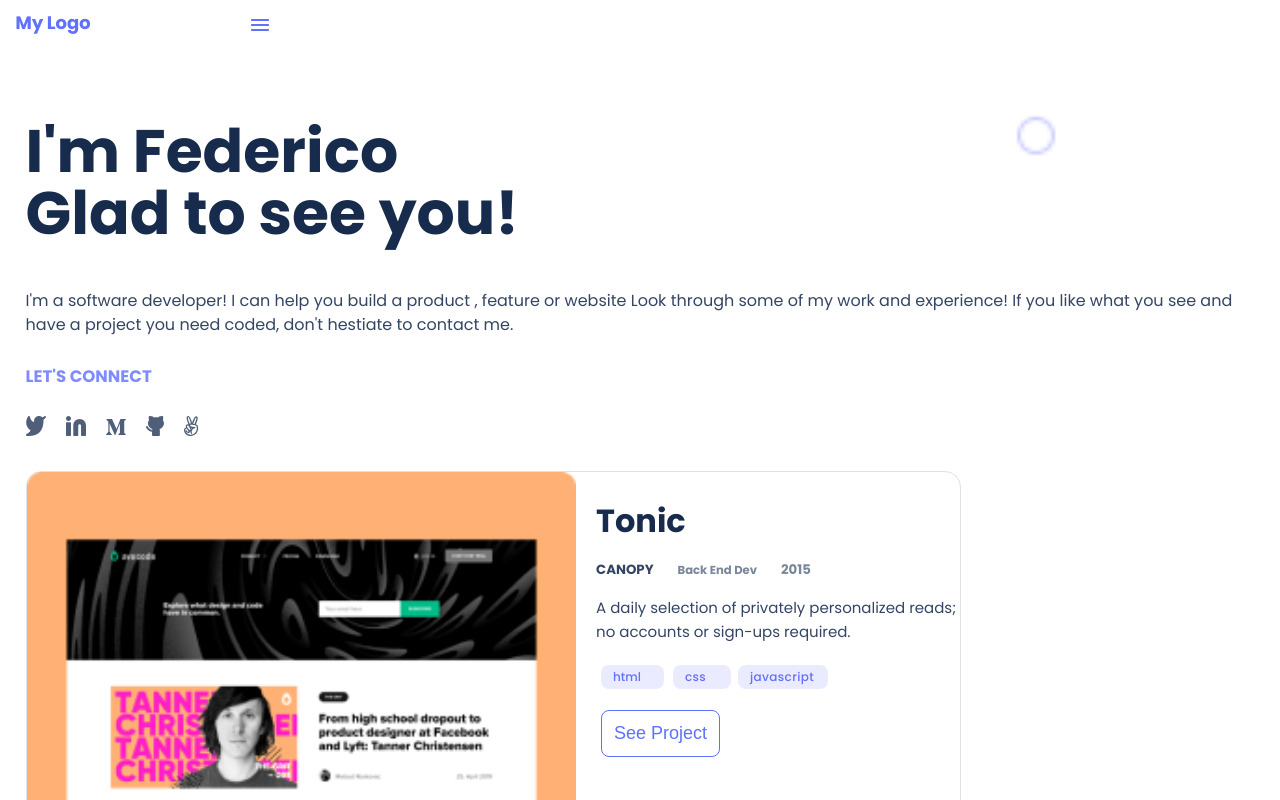
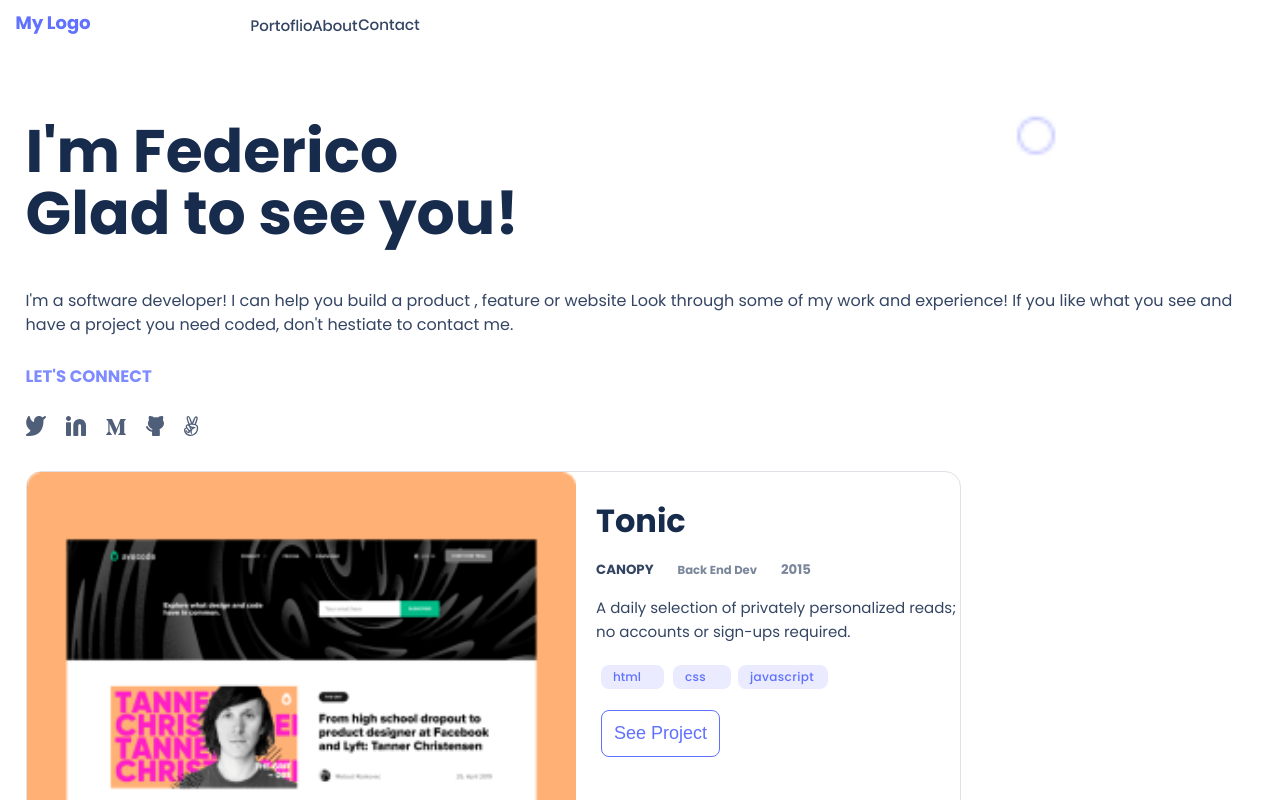
Before and after one commit to eserengo/Portfolio-setup, a website: page index.html in a window 1280 px wide. Shown: the top 800 px of the page. Drawn offline with Linux system fonts and the light colour scheme.

Commit message:
Added changes to .html and .css files - RWD

```diff
--- a/index.html
+++ b/index.html
@@ -12,10 +12,22 @@
 </head>
 <body>
   <header class="header">
-    <div class="toolbar">
+    <div class="mobile-toolbar">
       <nav>
         <a href="#"><img src="./images/MyLogo.png" alt="logo" class="icon"></a>
         <a href="#"><img src="./images/Union.png" alt="hamburguer" class="icon"></a>
+      </nav>
+    </div>
+    <div class="desktop-toolbar">
+      <nav>
+        <div>
+          <a href="#"><img src="./images/MyLogo.png" alt="logo" class="icon"></a>
+        </div>
+        <div class="desktop-toolbar-secondary">
+          <a href="#"><img src="./images/Portoflio.png" alt="portfolio" class="icon"></a>
+          <a href="#"><img src="./images/About.png" alt="about" class="icon"></a>
+          <a href="#"><img src="./images/Contact.png" alt="contact" class="icon"></a>
+        </div>
       </nav>
     </div>
   </header>
--- a/style.css
+++ b/style.css
@@ -25,7 +25,7 @@ img {
   order: 1;
 }
 
-.toolbar > nav {
+.mobile-toolbar > nav {
   font-family: 'Poppins', sans-serif;
   display: flex;
   justify-content: space-between;
@@ -504,7 +504,40 @@ img {
   margin-left: 5px;
 }
 
+@media only screen and (max-width: 768px) {
+  .desktop-toolbar {
+    display: none;
+  }
+}
+
 @media only screen and (min-width: 768px) {
+  .mobile-toolbar > nav,
+  .icon {
+    display: none;
+  }
+
+.desktop-toolbar > nav {
+  font-family: 'Poppins', sans-serif;
+  display: flex;
+  justify-content: space-between;
+  align-items: center;
+  gap: 10em;
+  margin: 1em 1em 1em 1em;
+}
+
+.icon {
+  display: block;
+  margin: auto;
+}
+
+.desktop-toolbar-secondary {
+  display: flex;
+  flex-flow: row wrap;
+  align-items: center;
+  align-content: space-between;
+  justify-content: space-between;
+}
+
   .work {
     display: flex;
     flex-direction: row;
```
Also changed, not shown: README.md, images/About.png (added), images/Contact.png (added), images/Portoflio.png (added).
